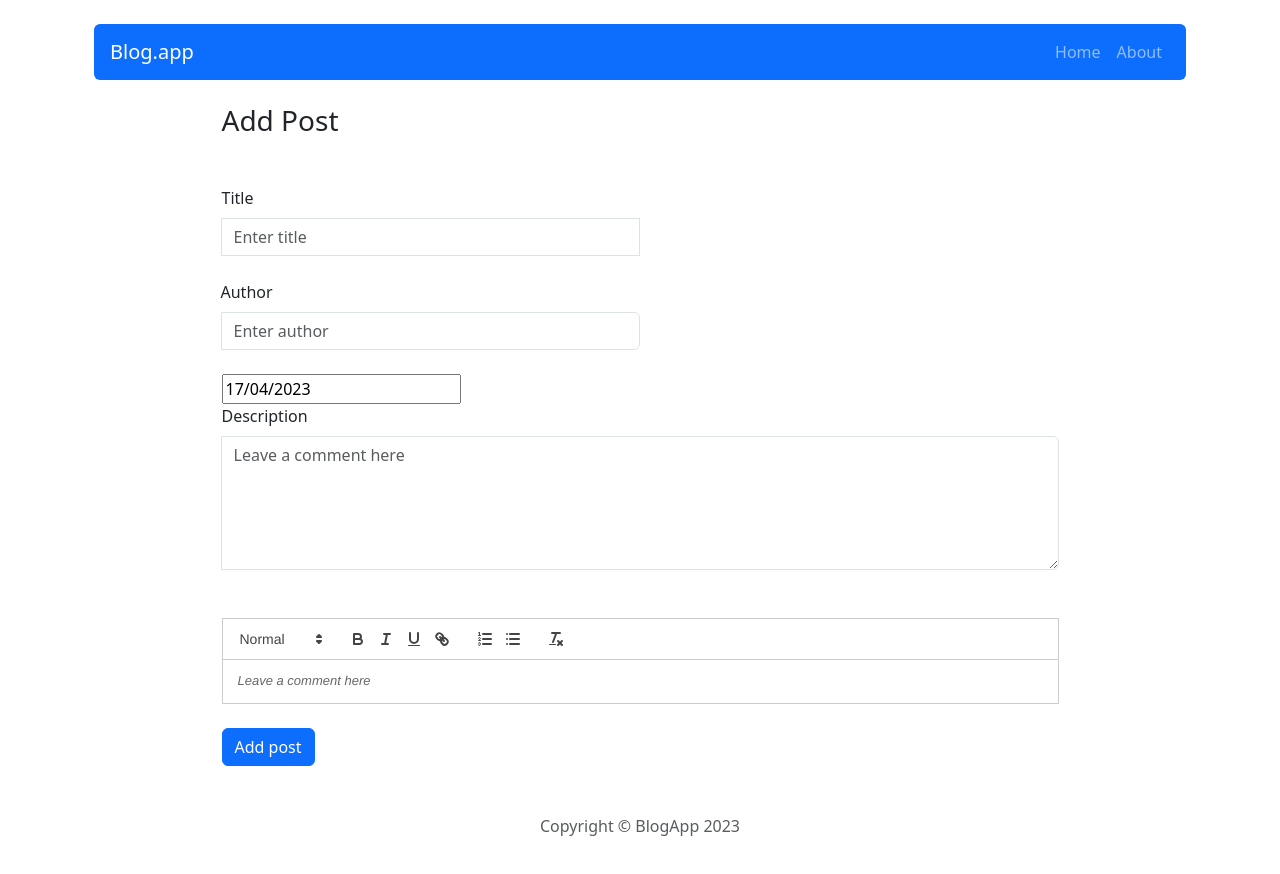
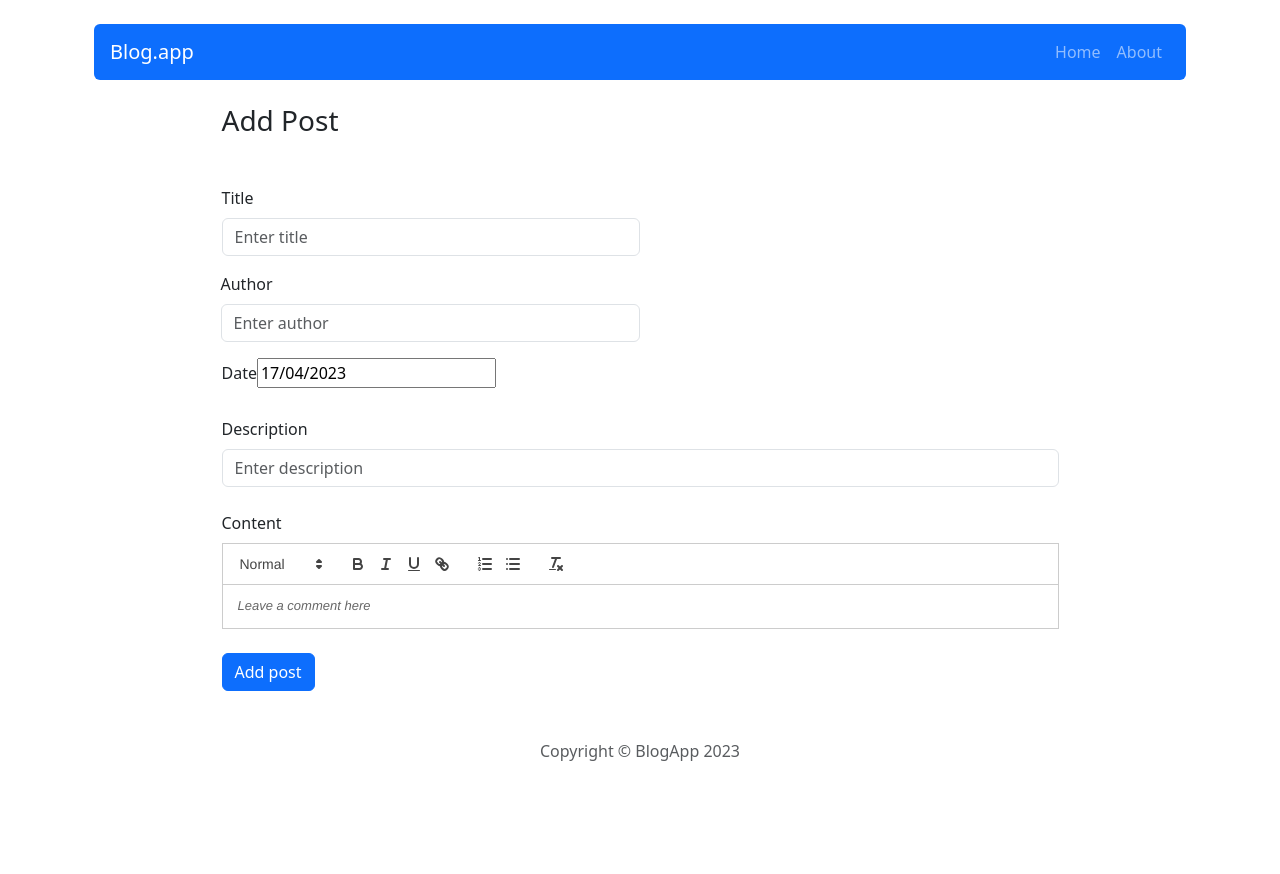
Before and after one commit to Vincerre/Blog, a React (Create React App) app: page /post/add in a window 1280 px wide. Shown: the top 874 px of the page. After the commit the page ends 811 px from the top, so only its background shows below. Built offline with nearby package versions, Linux system fonts and the light colour scheme.

Commit message:
form validation

```diff
--- a/package.json
+++ b/package.json
@@ -15,6 +15,7 @@
     "react-bootstrap": "2.0",
     "react-datepicker": "^4.11.0",
     "react-dom": "^18.2.0",
+    "react-hook-form": "7.19.5",
     "react-quill": "^2.0.0",
     "react-redux": "7.2.6",
     "react-router-dom": "6",
--- a/src/components/features/PostForm.js
+++ b/src/components/features/PostForm.js
@@ -1,10 +1,13 @@
 import { useState } from 'react';
 import TextInput from '../common/TextInput/TextInput';
 import { InputGroup } from 'react-bootstrap';
+import Form from 'react-bootstrap/Form';
+
 import ReactQuill from 'react-quill';
 import 'react-quill/dist/quill.snow.css';
 import DatePicker from 'react-datepicker';
 import 'react-datepicker/dist/react-datepicker.css';
+import { useForm } from 'react-hook-form';
 
 const PostForm = ({ action, actionText, ...props }) => {
   const [title, setTitle] = useState(props.title || '');
@@ -12,10 +15,23 @@ const PostForm = ({ action, actionText, ...props }) => {
   const [date, setDate] = useState(new Date());
   const [description, setDescription] = useState(props.description || '');
   const [content, setContent] = useState(props.content || '');
-  const handleForm = (e) => {
-    e.preventDefault();
-    action({ title, author, publishedDate: date, shortDescription: description, content });
+  const [dateError, setDateError] = useState(false);
+  const [contentError, setContentError] = useState(false);
+
+  const {
+    register,
+    handleSubmit: validate,
+    formState: { errors },
+  } = useForm();
+
+  const handleForm = () => {
+    setContentError(!content);
+    setDateError(!date);
+    if (content && date) {
+      action({ title, author, publishedDate: date, shortDescription: description, content });
+    }
   };
+
   function handleUserInputChange(newUserValue) {
     const diff = newUserValue;
     setContent(diff);
@@ -24,34 +40,67 @@ const PostForm = ({ action, actionText, ...props }) => {
   return (
     <>
       <form>
-        <InputGroup className="w-50">
-          <TextInput title="Title" placeholder="Enter title" value={title} onChange={(e) => setTitle(e.target.value)} />
-          <TextInput
-            title="Author"
-            placeholder="Enter author"
-            value={author}
-            onChange={(e) => setAuthor(e.target.value)}
-          />
+        <InputGroup className="w-50 flex-column">
+          <Form.Group className="mb-3" controlId="formBasicEmail">
+            <Form.Label>Title</Form.Label>
+            <Form.Control
+              {...register('title', { required: true, minLength: 3 })}
+              value={title}
+              onChange={(e) => setTitle(e.target.value)}
+              type="text"
+              placeholder="Enter title"
+            />
+            {errors.title && (
+              <small className="d-block form-text text-danger mt-2">
+                This field is required ( minimum 3 characters )
+              </small>
+            )}
+          </Form.Group>
+          <Form.Group className="mb-3" controlId="formBasicEmail">
+            <Form.Label>Author</Form.Label>
+            <Form.Control
+              {...register('author', { required: true, minLength: 3 })}
+              value={author}
+              onChange={(e) => setAuthor(e.target.value)}
+              type="text"
+              placeholder="Enter author"
+            />
+            {errors.author && (
+              <small className="d-block form-text text-danger mt-2">
+                This field is required ( minimum 3 characters )
+              </small>
+            )}
+          </Form.Group>
         </InputGroup>
-        <DatePicker selected={date} onChange={(date) => setDate(date)} dateFormat="dd/MM/yyyy" />
-        <InputGroup className="mb-4 ">
-          <TextInput
-            title="Description"
-            placeholder="Leave a comment here"
-            as="textarea"
-            rows={5}
+        <Form.Group className="mb-4" controlId="formBasicEmail">
+          <Form.Label>Date</Form.Label>
+          <DatePicker selected={date} onChange={(date) => setDate(date)} dateFormat="dd/MM/yyyy" />
+          {dateError && <small className="d-block form-text text-danger">Choose date!</small>}
+        </Form.Group>
+        <Form.Group className="mb-4" controlId="formBasicEmail">
+          <Form.Label>Description</Form.Label>
+          <Form.Control
+            className="w-100 mb-2"
+            {...register('description', { required: true, minLength: 20 })}
             value={description}
             onChange={(e) => setDescription(e.target.value)}
+            type="textarea"
+            placeholder="Enter description"
+            rows={10}
           />
-        </InputGroup>
-        <ReactQuill
-          className="mb-4"
-          placeholder="Leave a comment here"
-          value={content}
-          onChange={handleUserInputChange}
-        />
+          {errors.description && (
+            <small className="d-block form-text text-danger mt-2">
+              This field is required ( minimum 20 characters )
+            </small>
+          )}
+        </Form.Group>
+        <Form.Group className="mb-4" controlId="formBasicEmail">
+          <Form.Label>Content</Form.Label>
+          <ReactQuill placeholder="Leave a comment here" value={content} onChange={handleUserInputChange} />
+          {contentError && <small className="d-block form-text text-danger">Content can't be empty</small>}
+        </Form.Group>
       </form>
-      <button className="btn btn-primary" onClick={handleForm}>
+      <button className="btn btn-primary" onClick={validate(handleForm)}>
         {actionText}
       </button>
     </>
```
Also changed, not shown: 1 other file (tests, documents, lock files or other folders).
